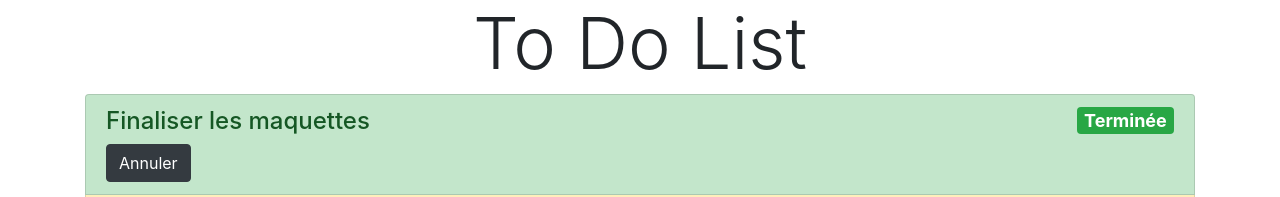
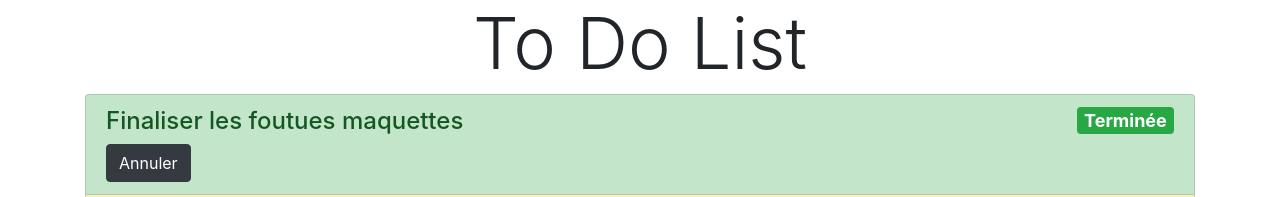
Before and after one commit to DavidLegrand/react-todolist, a React (Create React App) app in the folder todolist/: page / in a window 1280 px wide. Shown: the top 197 px of the page. Built offline with nearby package versions, Linux system fonts and the light colour scheme.

Commit message:
Edited get last id

```diff
--- a/todolist/src/components/ToDoList.js
+++ b/todolist/src/components/ToDoList.js
@@ -1,4 +1,4 @@
-import React, { useState } from 'react'
+import React, { useState, useEffect } from 'react'
 import { ListGroup, Button, ListGroupItem } from 'react-bootstrap'
 import TaskModel from '../models/task'
 import Task from './Task'
@@ -6,7 +6,7 @@ import NewTaskForm from './NewTaskForm'
 
 const ToDoList = () => {
   const [list, setlist] = useState([
-    new TaskModel(1, "Finaliser les maquettes", true),
+    new TaskModel(1, "Finaliser les foutues maquettes", true),
     new TaskModel(2, "Terminer l'API backend", false),
     new TaskModel(3, "Intégrer le formulaire", false),
   ])
@@ -28,14 +28,8 @@ const ToDoList = () => {
       Object.assign(new TaskModel(), { ...task, completed: isComplete })))
   }
 
-  const getLastId = () => {
+  const getLastId = () => list.reduce((prev, curr) => prev.id > curr.id ? prev : curr).id
 
-    var id = list.reduce((prev, curr) =>
-      prev.id > curr.id ? prev : curr
-    ).id;
-    console.log(id)
-    return id
-  }
   const addTask = (task) => {
     setlist([...list, Object.assign(new TaskModel(), { ...task, id: getLastId() + 1 })])
   }
```
